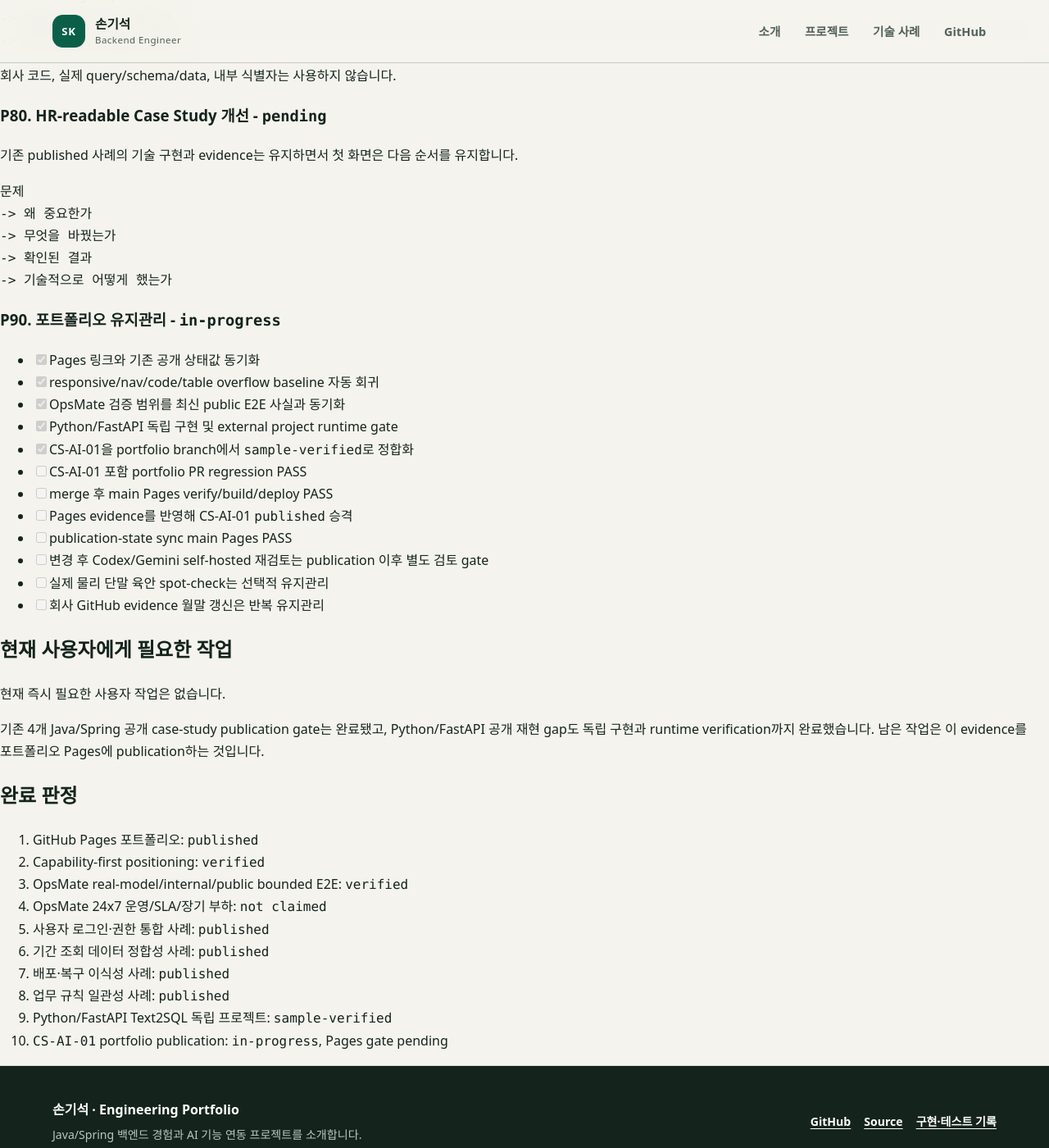
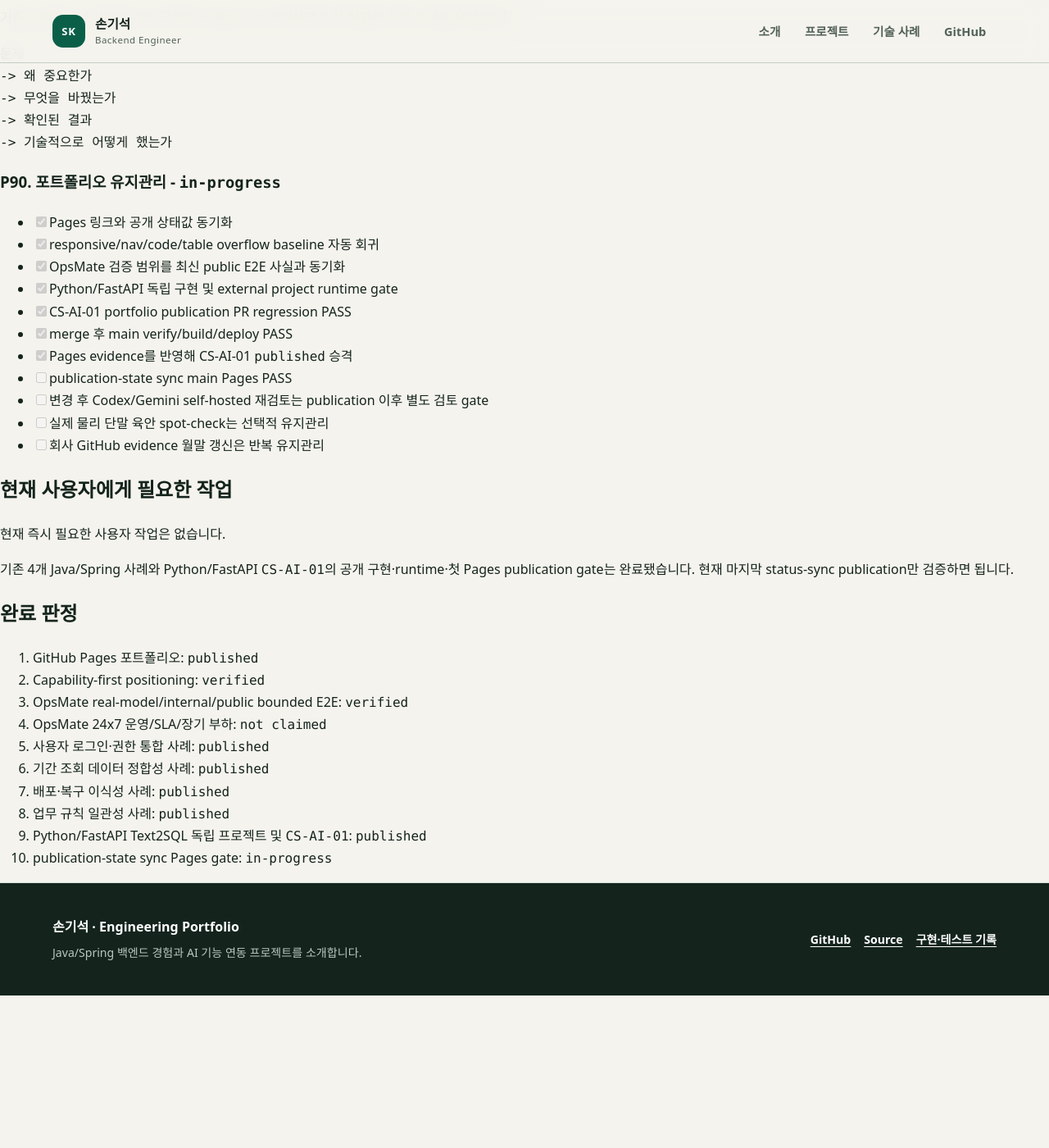
Before and after one commit to son1004007/engineering-career-portfolio, a Jekyll site: the page built from PORTFOLIO_COMPLETION_PLAN.md, in a window 1280 px wide and 1400 px high, scrolled down 4573 px. Shown: the whole window at 82% size. Built offline with Jekyll 4.4.1, drawn with Linux system fonts in a browser that asks for light colours; our own code applies the rules of GitHub Pages for plain Markdown files; after the commit the page ends 5787 px from its top, so only the background shows below that; some of the changed text lies outside the part shown.

Commit message:
docs: close Text2SQL publication plan

````diff
--- a/PORTFOLIO_COMPLETION_PLAN.md
+++ b/PORTFOLIO_COMPLETION_PLAN.md
@@ -40,7 +40,7 @@
 | `CS-JAVA-02` | 복잡한 기간 조회에서 데이터 정합성 유지 | 12 tests + Pages | `published` |
 | `CS-JAVA-03` | 환경이 달라도 배포하고 복구할 수 있는 구조 | 10 tests + Pages | `published` |
 | `CS-JAVA-06` | 사용자 식별과 업무 기준을 여러 계층에서 일관되게 유지 | 11 tests + Pages | `published` |
-| `CS-AI-01` | 자연어 질문을 읽기 전용 데이터 조회로 안전하게 연결 | Python test + Docker/PostgreSQL E2E | `sample-verified`, portfolio Pages pending |
+| `CS-AI-01` | 자연어 질문을 읽기 전용 데이터 조회로 안전하게 연결 | Python test + Docker/PostgreSQL E2E + Pages | `published` |
 
 ID는 evidence traceability를 위해 유지하지만, 공개 제목과 포지셔닝은 framework보다 문제를 먼저 보여줍니다.
 
@@ -130,7 +130,7 @@ ID는 evidence traceability를 위해 유지하지만, 공개 제목과 포지
 3. deterministic fixture로 외부 유료 모델 없이 core regression이 재현됨
 4. PostgreSQL runtime gate를 통해 SQLite-only 검증에서 보이지 않는 엔진 호환성까지 확인 가능
 
-### P75. Python/FastAPI Data / AI Service Integration sample - `verified`, publication pending
+### P75. Python/FastAPI Data / AI Service Integration sample - `published`
 
 구현된 흐름:
 
@@ -163,6 +163,8 @@ FastAPI request boundary
 - FastAPI loopback host binding / PostgreSQL host-port 비노출
 - public security/disclosure review
 - public project main CI에서 Python test + Docker/PostgreSQL E2E PASS (`2026-08-31`)
+- portfolio publication PR regression 8개 job 전체 PASS
+- merge 후 main verify 8개 job + Pages build + deploy PASS (`2026-08-31`)
 
 미검증 범위:
 
@@ -170,17 +172,6 @@ FastAPI request boundary
 - external real LLM E2E 또는 모델 품질 일반화
 - arbitrary production database connectors
 - concurrency/load/SLA/large-user operation
-
-남은 완료 gate:
-
-```text
-portfolio 상태 정합화
--> portfolio regression PASS
--> merge
--> main Pages publication PASS
--> published 상태 동기화
--> 상태 동기화 Pages PASS
-```
 
 회사 코드, 실제 query/schema/data, 내부 식별자는 사용하지 않습니다.
 
@@ -198,14 +189,13 @@ portfolio 상태 정합화
 
 ### P90. 포트폴리오 유지관리 - `in-progress`
 
-- [x] Pages 링크와 기존 공개 상태값 동기화
+- [x] Pages 링크와 공개 상태값 동기화
 - [x] responsive/nav/code/table overflow baseline 자동 회귀
 - [x] OpsMate 검증 범위를 최신 public E2E 사실과 동기화
 - [x] Python/FastAPI 독립 구현 및 external project runtime gate
-- [x] CS-AI-01을 portfolio branch에서 `sample-verified`로 정합화
-- [ ] CS-AI-01 포함 portfolio PR regression PASS
-- [ ] merge 후 main Pages verify/build/deploy PASS
-- [ ] Pages evidence를 반영해 CS-AI-01 `published` 승격
+- [x] CS-AI-01 portfolio publication PR regression PASS
+- [x] merge 후 main verify/build/deploy PASS
+- [x] Pages evidence를 반영해 CS-AI-01 `published` 승격
 - [ ] publication-state sync main Pages PASS
 - [ ] 변경 후 Codex/Gemini self-hosted 재검토는 publication 이후 별도 검토 gate
 - [ ] 실제 물리 단말 육안 spot-check는 선택적 유지관리
@@ -215,7 +205,7 @@ portfolio 상태 정합화
 
 현재 즉시 필요한 사용자 작업은 없습니다.
 
-기존 4개 Java/Spring 공개 case-study publication gate는 완료됐고, Python/FastAPI 공개 재현 gap도 독립 구현과 runtime verification까지 완료했습니다. 남은 작업은 이 evidence를 포트폴리오 Pages에 publication하는 것입니다.
+기존 4개 Java/Spring 사례와 Python/FastAPI `CS-AI-01`의 공개 구현·runtime·첫 Pages publication gate는 완료됐습니다. 현재 마지막 status-sync publication만 검증하면 됩니다.
 
 ## 완료 판정
 
@@ -227,5 +217,5 @@ portfolio 상태 정합화
 6. 기간 조회 데이터 정합성 사례: `published`
 7. 배포·복구 이식성 사례: `published`
 8. 업무 규칙 일관성 사례: `published`
-9. Python/FastAPI Text2SQL 독립 프로젝트: `sample-verified`
-10. `CS-AI-01` portfolio publication: `in-progress`, Pages gate pending
+9. Python/FastAPI Text2SQL 독립 프로젝트 및 `CS-AI-01`: `published`
+10. publication-state sync Pages gate: `in-progress`
````
